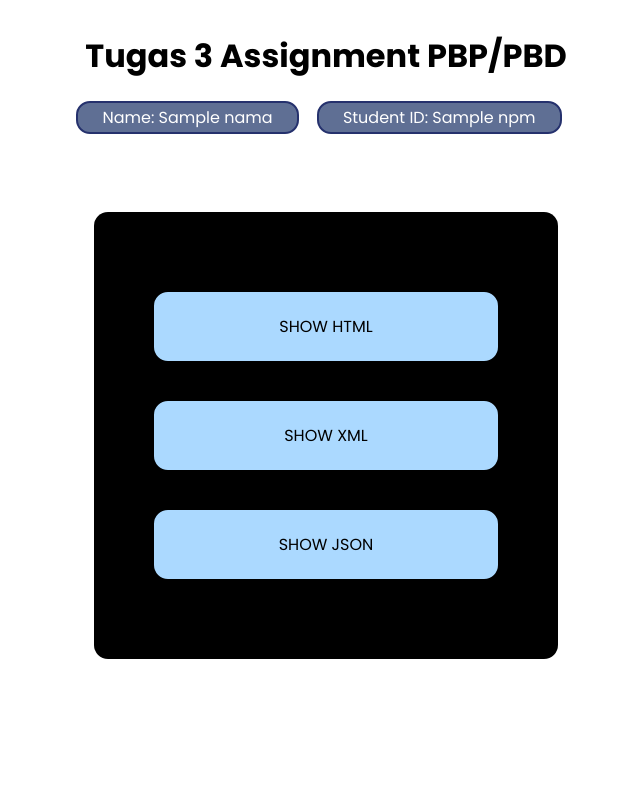
After one commit to eugeniusms/pbp-assignment, a Django app: template mywatchlist/templates/mywatchlist_homepage.html in a window 1280 px wide. The commit adds this page. Shown: the whole page, without its empty margins (314-954 px from the left). Run offline with Django 4.2, Linux system fonts and the light colour scheme; the template is opened without the code that fills it: most values are stand-ins (such as "Sample title", 1, 10 or a date in 2020).

Commit message:
Update /mywatchlist views

```diff
--- a/example_app/templates/index.html
+++ b/example_app/templates/index.html
@@ -27,6 +27,9 @@
         <a href="https://github.com/eugeniusms/pbp-tugas-02/tree/main/mywatchlist">
           <p>GitHub Repository</p>
         </a>
+        <a href="/mywatchlist/">
+          <p>Deploy Result MyWatchList</p>
+        </a>
         <a href="/mywatchlist/html">
           <p>Deploy Result [HTML]</p>
         </a>
--- /dev/null
+++ b/mywatchlist/static/mywatchlist_homepage.css
@@ -0,0 +1,57 @@
+@import url('https://fonts.googleapis.com/css2?family=Poppins:ital,wght@0,100;0,200;0,300;0,400;0,500;0,600;0,700;0,800;0,900;1,100;1,200;1,300;1,400;1,500;1,600;1,700;1,800;1,900&display=swap');
+
+* {
+    font-family: 'Poppins', sans-serif;
+    cursor: pointer;
+}
+
+body {
+    margin-top: 32px;
+    text-align:center;
+}
+
+.profil {
+    display: inline-flex;
+    background-color: #5F6F94;
+    padding: 2px 24px;
+    border-radius: 14px;
+    color: white;
+    border: 2px solid #25316D;
+    align-content: center;
+    margin-bottom: 28px;
+    margin-right: 14px;
+}
+
+.container-button {
+    background-color: black;
+    color: black;
+    border-radius: 14px;
+    padding: 40px 60px;
+    margin: 50px 400px;
+}
+
+.button {
+    background-color: #ABD9FF;
+    border-radius: 14px;
+    padding: 20px 5px;
+    margin: 40px 0px;
+    border: 2px solid #ABD9FF;
+}
+
+.button:hover {
+    background-color: black;
+    border-radius: 14px;
+    padding: 20px 5px;
+    margin: 40px 0px;
+    border: 2px solid white;
+}
+
+a {
+    text-decoration: none;
+    color: black;
+}
+
+a:hover {
+    text-decoration: none;
+    color: white;
+}
--- /dev/null
+++ b/mywatchlist/templates/mywatchlist_homepage.html
@@ -0,0 +1,37 @@
+<html>
+  {% load static %}
+  <head>
+      <meta charset="UTF-8">
+      <meta name="viewport" content="width=device-width, initial-scale=1.0">
+      <link rel="stylesheet"  href="{% static 'mywatchlist_homepage.css' %}">
+
+      <title>Watchlist Mario</title>
+      <link rel="shortcut icon" type="image/png" href="{% static 'favicon.ico' %}"/>
+
+      <link rel="preconnect" href="https://fonts.googleapis.com">
+      <link rel="preconnect" href="https://fonts.gstatic.com" crossorigin>
+      <link href="https://fonts.googleapis.com/css2?family=Poppins:ital,wght@0,100;0,200;0,300;0,400;0,500;0,600;0,700;0,800;0,900;1,100;1,200;1,300;1,400;1,500;1,600;1,700;1,800;1,900&display=swap" rel="stylesheet">
+  </head>
+  <body>
+  {% block content %}
+
+    <h1>Tugas 3 Assignment PBP/PBD</h1>
+
+    <div class="profil">Name: {{nama}}</div>
+    <div class="profil">Student ID: {{npm}}</div>
+
+    <div class="container-button">
+        <a href="html">
+            <div class="button">SHOW HTML</div>
+        </a>
+        <a href="xml">
+            <div class="button">SHOW XML</div>
+        </a>
+        <a href="json">
+            <div class="button">SHOW JSON</div>
+        </a>
+    </div>
+
+  {% endblock content %}
+  </body>
+</html>
--- a/mywatchlist/urls.py
+++ b/mywatchlist/urls.py
@@ -1,14 +1,12 @@
 from django.urls import path
 from katalog.views import show_katalog
 
-from mywatchlist.views import show_html
-from mywatchlist.views import show_xml
-from mywatchlist.views import show_json
+from mywatchlist.views import mywatchlist, show_html, show_xml, show_json
 
 app_name = 'watchlist'
 
 urlpatterns = [
-    path('', show_html, name='show_watchlist'), # http://localhost:8000/watchlist/
+    path('', mywatchlist, name='mywatchlist'), # http://localhost:8000/watchlist/
     path('html/', show_html, name='show_html'), # http://localhost:8000/watchlist/html/
     path('xml/', show_xml, name='show_xml'), # http://localhost:8000/watchlist/xml/
     path('json/', show_json, name='show_json'), # http://localhost:8000/watchlist/json/
```
Also changed, not shown: mywatchlist/views.py (+7 -0 lines).
